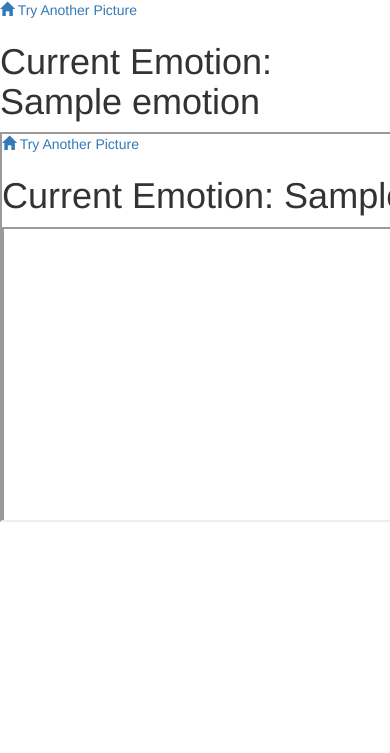
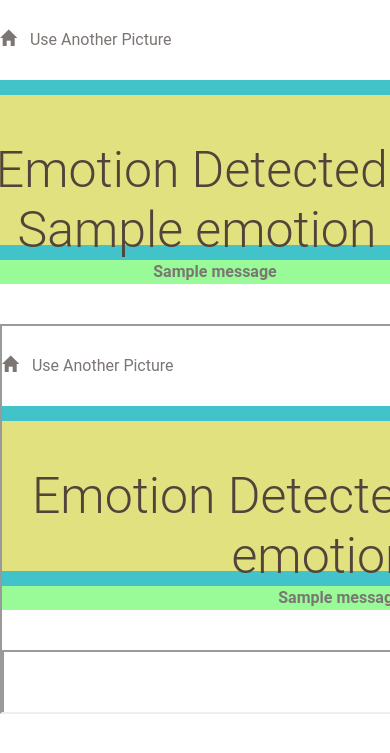
Before and after one commit to 2978695409620/emo-video, a Flask app: template templates/video.html in a window 390 px wide; the page is wider, and only the part inside the window is pictured. Shown: the top 753 px of that part. Run offline with Flask 2, Linux system fonts and the light colour scheme; the template is opened without the code that fills it: most values are stand-ins (such as "Sample title", 1, 10 or a date in 2020); one stand-in notice (Sample message) is shown; some libraries are stand-ins or nearby versions.

Commit message:
Styled landing and video pages

```diff
--- a/app.py
+++ b/app.py
@@ -9,6 +9,7 @@ from werkzeug import secure_filename
 
 app = Flask(__name__)
 app.debug = True
+app.secret_key = 'secret_key'
 
 app.config['UPLOAD_FOLDER'] = '/tmp/'
 app.config['ALLOWED_EXTENSIONS'] = set(['pdf', 'png', 'jpg', 'jpeg', 'gif', 'bmp', 'tiff'])
@@ -73,9 +74,11 @@ def display_videos():
 		result_list = ast.literal_eval(result.content)
 
 		if 'error' in result_list:
-			return 'Could not process image'
+			flash('Could Not Process Image, Please Try Again!')
+			return render_template('video.html')
 		elif not result_list or len(result_list) == 0:
-			return 'Invalid Image'
+			flash('Invalid Image, Please Try Again!')
+			return render_template('video.html')
 
 		scores = result_list[0]['scores']
 		for emotion, score in scores.iteritems():
@@ -85,9 +88,12 @@ def display_videos():
 
 		video_urls = search_youtube(dominant_emotion + ' music video', MAX_VIDEO_RESULT)
 
+		dominant_emotion = dominant_emotion.capitalize()
+
 		return render_template('video.html', emotion=dominant_emotion, video_urls=video_urls)
 
-	return 'No image found'
+	flash('No Image Found, Please Try Again!')
+	return render_template('video.html')
 
 @app.route('/images/<string:filename>/')
 def display_image(filename):
--- /dev/null
+++ b/static/css/styles.css
@@ -0,0 +1,130 @@
+* {
+	font-family: "Helvetica Neue Bold", Roboto, Helvetica, Arial, sans-serif;
+	font-weight: 700;
+}
+
+h1 {
+	font-family: "Helvetica Neue Light", Roboto, Helvetica, Arial, sans-serif;
+	font-size: 50px;
+	color: #51453B;
+	line-height: 60px;
+	font-weight: 300;
+}
+
+h2 {
+	font-size: 24px;
+	color: #42C3C9;
+	line-height: 29px;
+}
+
+h3 {
+	font-size: 18px;
+	color: #4A4A4A;
+	line-height: 23px;
+}
+ p {
+ 	font-family: "Helvetica Neue", Roboto, Helvetica, Arial, sans-serif;
+ 	font-size: 16px;
+ 	color: #7B7573;
+ 	line-height: 24px;
+ 	font-weight: 400;
+ }
+
+ strong {
+ 	font-size: 16px;
+ 	color: #7B7573;
+ 	line-height: 24px;
+ }
+
+ a {
+ 	font-size: 14px;
+ 	color: #0093B9;
+ 	line-height: 17px;
+ }
+.padding-top {
+	padding-top: 30px;
+}
+.padding-bottom {
+	padding-bottom: 30px;
+}
+.margin-right {
+	margin-right: 30px;
+}
+.padding-none {
+	padding: 0;
+}
+.btn {
+	padding: 20px;
+	margin: 0;
+	border-color: #9FB80A;
+	border-width: 2px;
+	color: #9FB80A;;
+}
+.btn:hover {
+	border-color: #9FB80A;
+}
+.glyphicon {
+	margin-right: 10px;
+}
+.top-menu {
+	padding-top: 30px;
+	padding-bottom: 30px;
+}
+.top-menu p {
+	margin-bottom: 0;
+	line-height: 16px;
+}
+.top-menu a {
+	margin-bottom: 0;
+	line-height: 16px;
+	font-size: 16px;
+	color: #7B7573;
+	font-weight: 400;
+}
+.divider {
+	height: 15px;
+}
+.divider.blue {
+	background-color: #42C3C9;
+}
+.divider.green {
+	background-color: #9FB80A;
+}
+.banner.main {
+	height: 150px;
+	background-position: right;
+	background-repeat: no-repeat;
+	background-size: cover;
+}
+.banner.menu {
+	height: 150px;
+	background-color: #E1E17F;
+}
+.banner.profile {
+	height: 150px;
+	background-color: #A6E8EB;
+}
+.banner h1 {
+	margin: 45px 0;
+}
+.flash {
+	background-color: #98FB98;
+	width:100%;
+	text-decoration: none;
+
+}
+.flash li {
+	list-style-type: none;
+	text-align: center;
+
+}
+
+.row-centered {
+    text-align:center;
+}
+.col-centered {
+    display: inline-block;
+    float: none;
+    text-align: center;
+    margin-right: -4px;
+}
--- a/templates/main.html
+++ b/templates/main.html
@@ -2,7 +2,7 @@
 <html lang="en">
 	<head>
 		<link rel="stylesheet" href="//netdna.bootstrapcdn.com/bootstrap/3.1.1/css/bootstrap.min.css">
-		<!-- <link rel=stylesheet type=text/css href="{{ url_for('static', filename='css/styles.css') }}"> -->
+		<link rel=stylesheet type=text/css href="{{ url_for('static', filename='css/styles.css') }}">
 	</head>
 
 	<body>
--- a/templates/video.html
+++ b/templates/video.html
@@ -5,7 +5,7 @@
 		<div class="col-md-6">
 			<a href="{{url_for('landing')}}">
 				<span class="glyphicon glyphicon-home" aria-hidden="true"></span>
-				Try Another Picture
+				Use Another Picture
 			</a>
 		</div>
 	</div>
@@ -15,20 +15,48 @@
 		</div>
 	</div>
 
-	<div class="row banner main">
-		<div class="col-md-5">
-		</div>
-		<div class="col-md-7 padding-none">
-			<h1>Current Emotion: {{emotion}}</h1>
+	<div class="row row-centered banner menu">
+		<div class="col-lg-6 col-centered padding-none">
+			{% if emotion %}
+				<h1>Emotion Detected: {{emotion}}</h1>
+			{% else %}
+				<h1>Something went wrong ):</h1>
+			{% endif %}
 		</div>
 	</div>
 
-	<div class="row banner main">
-		<div class="col-md-5">
-		</div>
-		<div class="col-md-7 padding-none">
-			<iframe width="640" height="390" src="{{video_urls[0]}}" frameborder="1"></iframe>
+	<div class="row divider blue">
+		<div class="col-md-12">
 		</div>
 	</div>
 
+	<div class='flash'>
+		{% with messages = get_flashed_messages() %}
+			{% if messages %}
+				<ul>
+					{% for message in messages %}
+						<li> <strong> {{ message }} </strong> </li>
+					{% endfor %}
+				</ul>
+			{% endif %}
+		{% endwith %}
+	</div>
+
+	{% if video_urls %}
+		<div class="row row-centered banner main">
+			<div class="col-lg-6 col-centered padding-top">
+				<iframe width="640" height="390" src="{{video_urls[0]}}" frameborder="1"></iframe>
+			</div>
+		</div>
+	{% else %}
+		<div class="row row-centered">
+			<div class="col-md-6 col-centered padding-top">
+				<a href="{{url_for('landing')}}">
+					<span class="glyphicon" aria-hidden="true"></span>
+					Click Here To Try Another Picture
+				</a>
+			</div>
+		</div>
+	{% endif %}
+
 {% endblock %}
```
Also changed, not shown: templates/upload.html (+19 -2 lines).
